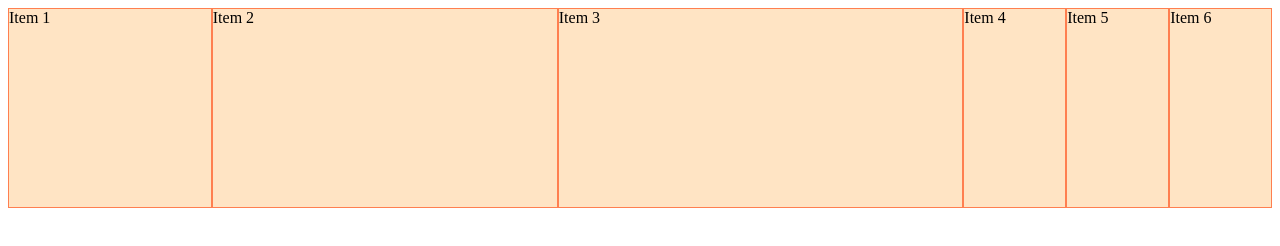
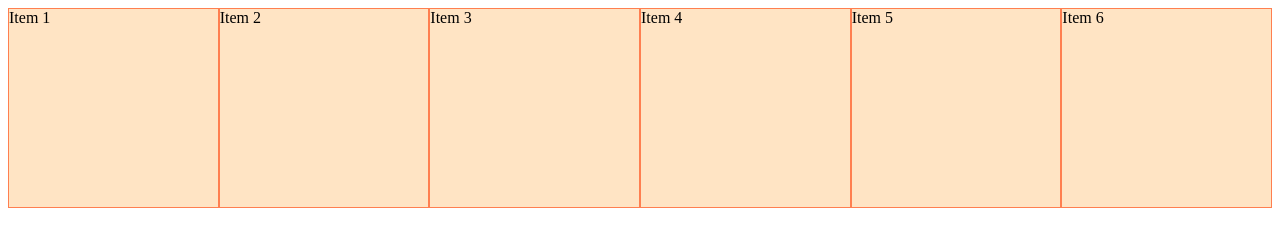
Before and after one commit to stuart-hahn/flexbox-basics, a plain HTML site: page index.html in a window 1280 px wide. Drawn offline with Linux system fonts and the light colour scheme.

Commit message:
style: remove extra flex attributes

```diff
--- a/styles.css
+++ b/styles.css
@@ -9,15 +9,3 @@
   border: 1px solid coral;
   flex: 1;
 }
-
-.item-1 {
-  flex: 2;
-}
-
-.item-2 {
-  flex: 3 0 auto;
-}
-
-.item-3 {
-  flex: 4;
-}
```
